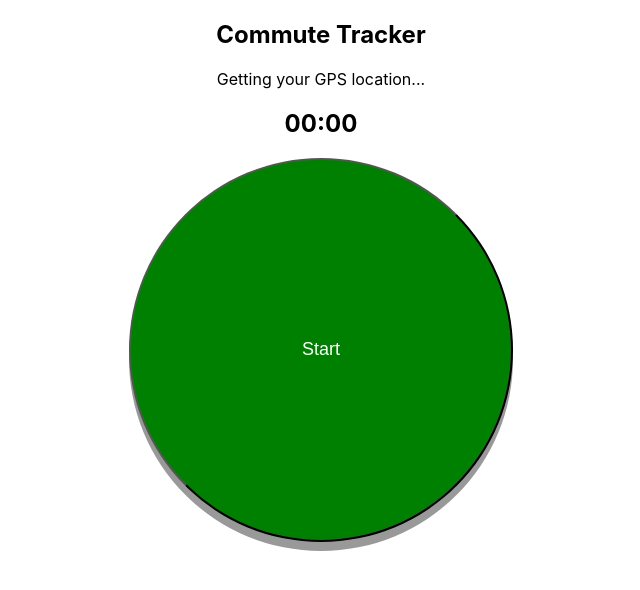
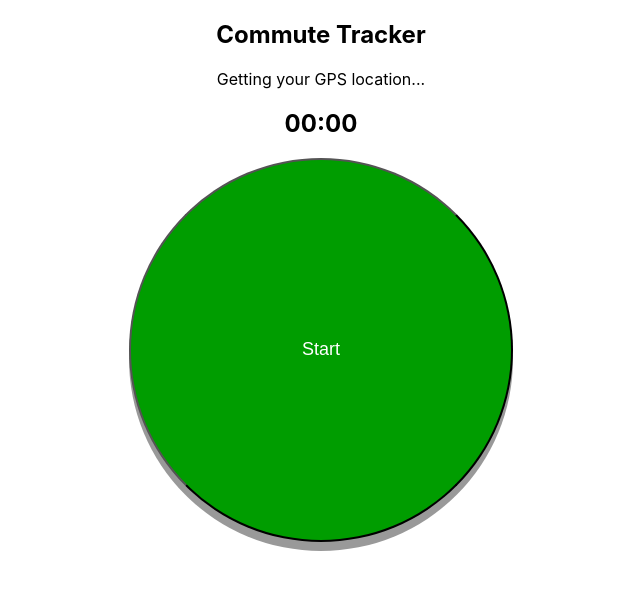
Before and after one commit to calvenable/commute-tracker, a React (Create React App) app: page / in a window 1280 px wide. Shown: the top 590 px of the page, without its empty margins (319-959 px from the left). Built offline with nearby package versions, Linux system fonts and the light colour scheme; no server answers.

Commit message:
Change timer button colour based on action

```diff
--- a/src/App.css
+++ b/src/App.css
@@ -6,18 +6,36 @@
   border-radius: 50%;
   width: 30vw;
   height: 30vw;
-  background-color: green;
   box-shadow: 0 9px #999;
   color: white;
   font-size: large;
 
-  &:hover {
+  &.timer-start {
+    background-color: rgb(0, 157, 0);
+  }
+
+  &.timer-stop {
+    background-color: rgb(208, 0, 0);
+  }
+
+  &.timer-start:hover {
     background-color: darkgreen;
   }
 
+  &.timer-stop:hover {
+    background-color: darkred;
+  }
+
   &:active {
-    background-color: darkgreen;
     box-shadow: 0 5px #666;
     transform: translateY(4px);
+
+    &.timer-start {
+      background-color: darkgreen;
+    }
+
+    &.timer-stop {
+      background-color: darkred;
+    }
   }
 }
--- a/src/components/Timer.jsx
+++ b/src/components/Timer.jsx
@@ -34,11 +34,14 @@ export default function ShowTimer() {
     const displayMinutes = calculatedMinutes < 10 ? `0${calculatedMinutes}` : calculatedMinutes;
 
     const timerButtonDisplay = timerState === STATUS.running ? "Stop" : "Start";
+    const timerButtonClass = "timer-btn"
+        + (timerState === STATUS.running ? " timer-stop" : "")
+        + (timerState === STATUS.pause ? " timer-start" : "")
 
     return (
         <div className="timer">
             <h2>{displayMinutes}:{displaySeconds}</h2>
-            <button className="timer-btn" onClick={toggleTimer}>{timerButtonDisplay}</button>
+            <button className={timerButtonClass} onClick={toggleTimer}>{timerButtonDisplay}</button>
         </div>
     )
 }
```
